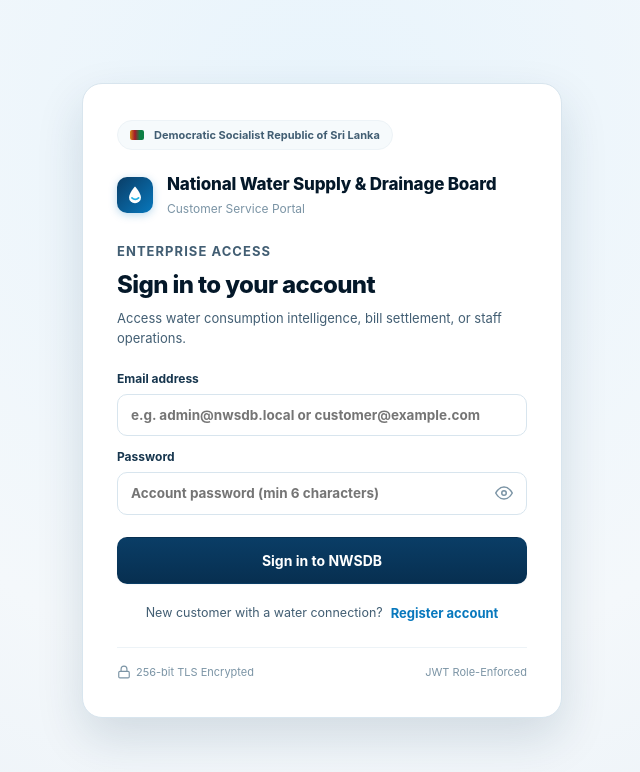
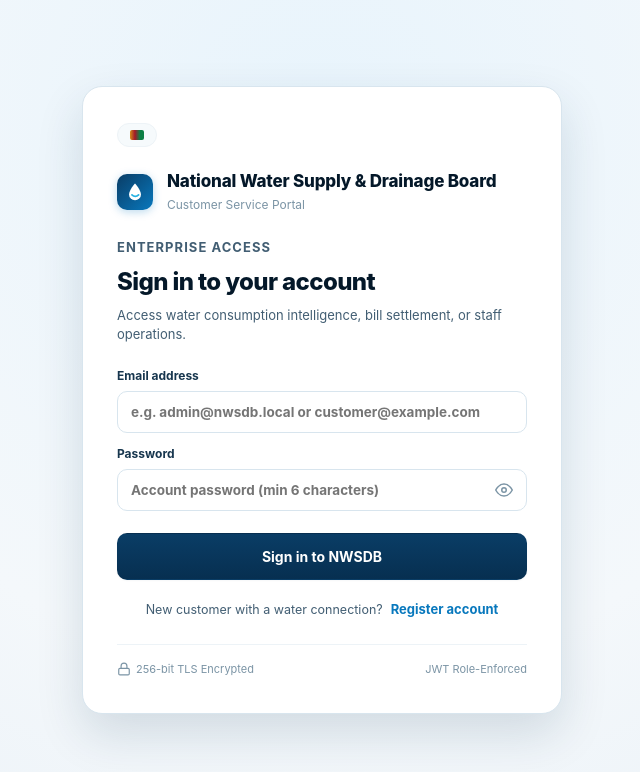
Before and after one commit to LinukaBandara/nwsdb-soc, a React (Vite) app in the folder client/: page / in a window 1280 px wide. Shown: the top 772 px of the page, without its empty margins (318-958 px from the left). Built offline with nearby package versions, Linux system fonts and the light colour scheme; no server answers.

Commit message:
Remove Republic of Sri Lanka label from login

```diff
--- a/client/src/components/Login.jsx
+++ b/client/src/components/Login.jsx
@@ -42,8 +42,7 @@
       <section className="auth-card" aria-labelledby="auth-title">
         <div className="auth-national-crest">
           <span className="flag-bar" aria-hidden="true" />
-          <span>Democratic Socialist Republic of Sri Lanka</span>
-        </div>
+</div>
 
         <div className="auth-brand">
           <div className="brand-mark" aria-hidden="true">
```
